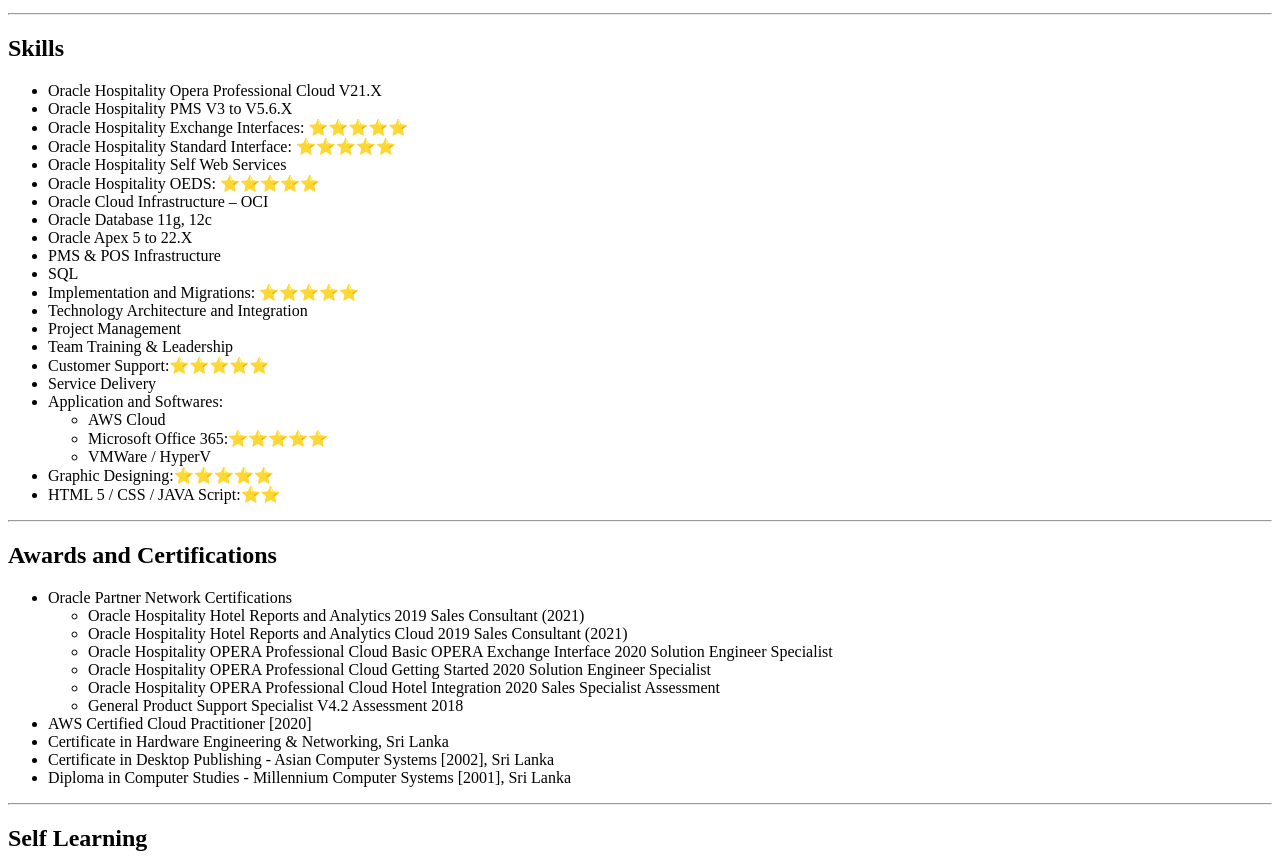
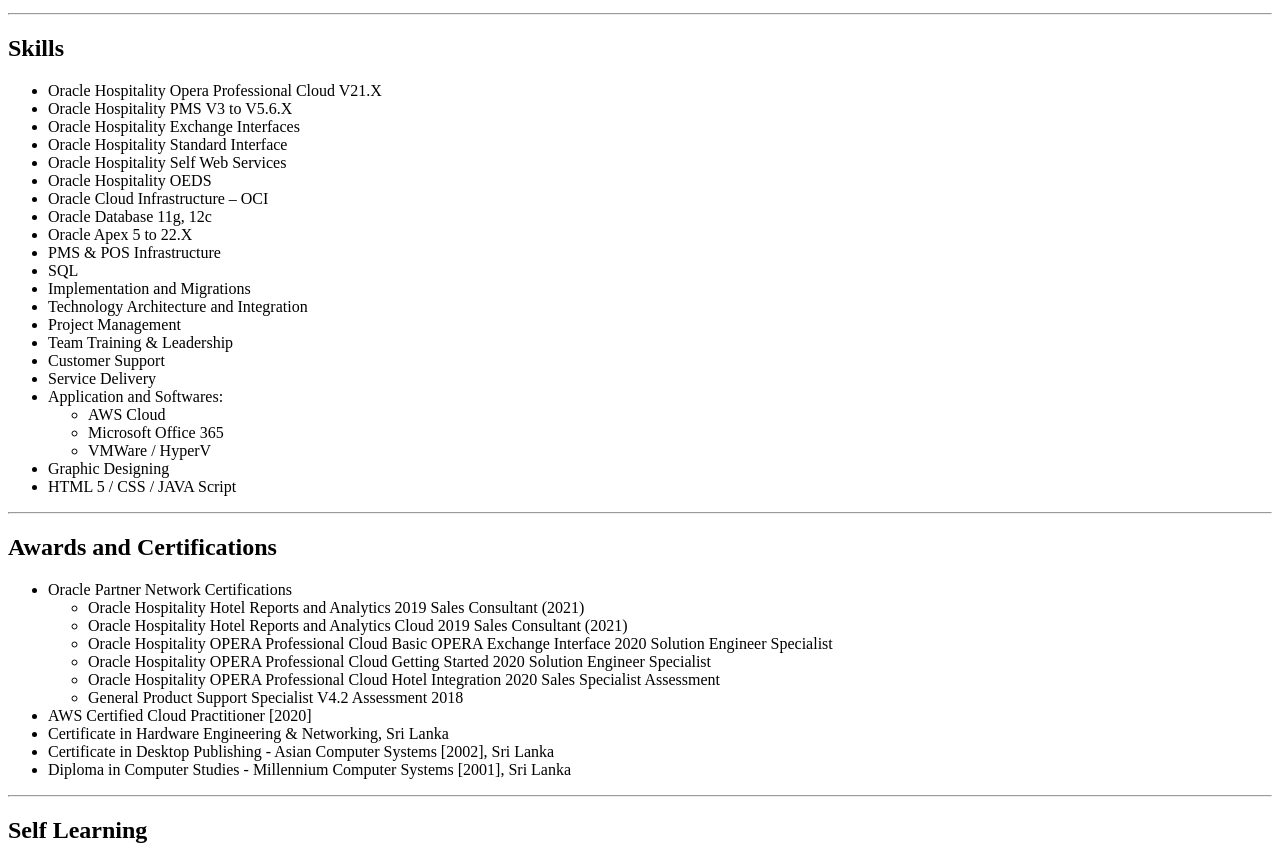
Before and after one commit to DileepRavichandran/html-portfolio, a plain HTML site: page index.html in a window 1280 px wide. Shown: the part 1025-1886 px from the top of the page. Drawn offline with Linux system fonts and the light colour scheme.

Commit message:
Update index.html

```diff
--- a/index.html
+++ b/index.html
@@ -81,31 +81,31 @@
     <ul>
       <li>Oracle Hospitality Opera Professional Cloud V21.X</li>
       <li>Oracle Hospitality PMS V3 to V5.6.X</li>
-      <li>Oracle Hospitality Exchange Interfaces: ⭐️⭐️⭐️⭐️⭐️</li>
-      <li>Oracle Hospitality Standard Interface: ⭐️⭐️⭐️⭐️⭐️</li>
+      <li>Oracle Hospitality Exchange Interfaces</li>
+      <li>Oracle Hospitality Standard Interface</li>
       <li>Oracle Hospitality Self Web Services</li>
-      <li>Oracle Hospitality OEDS: ⭐️⭐️⭐️⭐️⭐️</li>
+      <li>Oracle Hospitality OEDS</li>
       <li>Oracle Cloud Infrastructure – OCI</li>
       <li>Oracle Database 11g, 12c</li>
       <li>Oracle Apex 5 to 22.X</li>
       <li>PMS & POS Infrastructure</li>
       <li>SQL</li>
-      <li>Implementation and Migrations: ⭐️⭐️⭐️⭐️⭐️</li>
+      <li>Implementation and Migrations</li>
       <li>Technology Architecture and Integration</li>
       <li>Project Management</li>
       <li>Team Training & Leadership</li>
-      <li>Customer Support:⭐️⭐️⭐️⭐️⭐️</li>
+      <li>Customer Support</li>
       <li>Service Delivery</li>
       <li>
         Application and Softwares:
         <ul>
           <li>AWS Cloud</li>
-          <li>Microsoft Office 365:⭐️⭐️⭐️⭐️⭐️</li>
+          <li>Microsoft Office 365</li>
           <li>VMWare / HyperV</li>
         </ul>
       </li>
-      <li>Graphic Designing:⭐️⭐️⭐️⭐️⭐️</li>
-      <li>HTML 5 / CSS / JAVA Script:⭐️⭐️</li>
+      <li>Graphic Designing</li>
+      <li>HTML 5 / CSS / JAVA Script</li>
     </ul>
     <hr />
     <h2>Awards and Certifications</h2>
```
